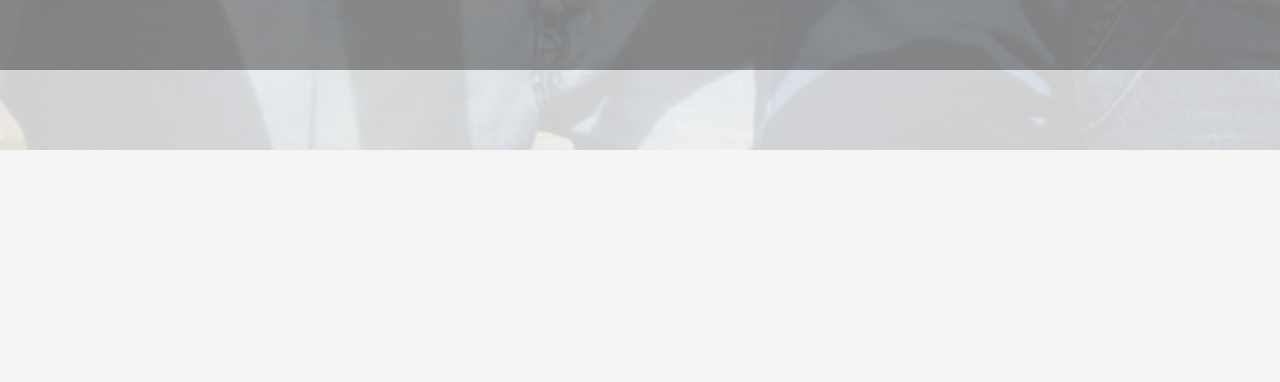
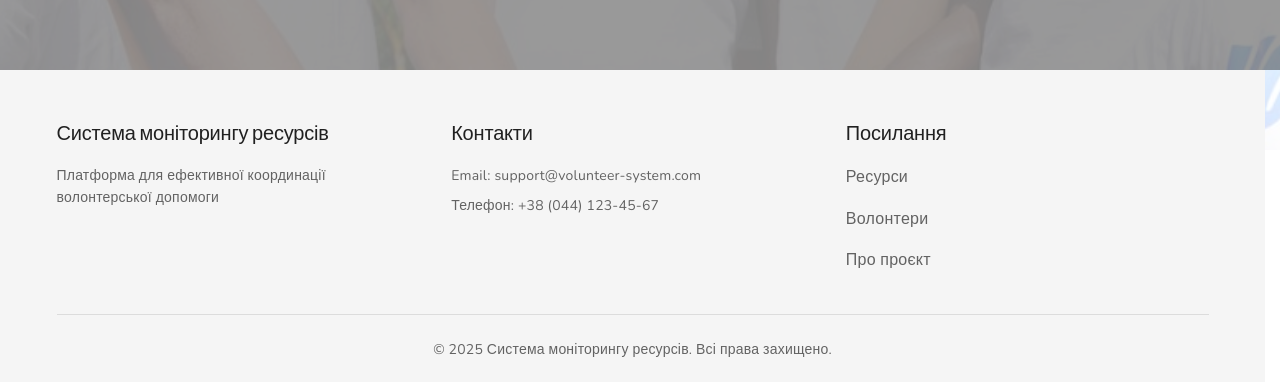
Before and after one commit to EugeneSemivolos/resource-monitoring-system-for-volunteers, a React (Create React App) app in the folder frontend/: page /history in a window 1280 px wide. Shown: the part 730-1112 px from the top of the page. Before the commit the page ends 800 px from the top, so only its background shows below. Built offline with nearby package versions, Linux system fonts and the light colour scheme; no server answers.

Commit message:
Update App component to include Footer and adjust App.css for minimum content height. This change ensures the content area occupies the full viewport height, enhancing layout consistency.

```diff
--- a/frontend/src/App.css
+++ b/frontend/src/App.css
@@ -44,7 +44,7 @@ h1, h2, h3, h4, h5, h6,
   z-index: 2;
   padding-top: 64px; /* Місце для фіксованої навігаційної панелі */
   padding-bottom: 20px;
-  min-height: calc(100vh - 84px);
+  min-height: 100vh; /* Мінімальна висота контенту - висота екрану */
   overflow: visible;
 }
 
--- a/frontend/src/App.js
+++ b/frontend/src/App.js
@@ -10,6 +10,7 @@ import { UserProvider } from './contexts/UserContext';
 import HistoryPage from './components/resources-page/HistoryPage';
 import MissionPage from './components/mission-page/MissionPage';
 import ProfilePage from './components/profile/ProfilePage';
+import Footer from './components/common/Footer';
 import './App.css';
 
 // Компонент для скролу на початок при зміні маршруту
@@ -74,6 +75,7 @@ function App() {
               <Route path="/history" element={<HistoryPage navValue={navValue} setNavValue={setNavValue} loginModalOpen={loginModalOpen} setLoginModalOpen={setLoginModalOpen} />} />
             </Routes>
           </div>
+          <Footer />
         </div>
       </BrowserRouter>
     </UserProvider>
--- /dev/null
+++ b/frontend/src/components/common/Footer.css
@@ -0,0 +1,51 @@
+.footer {
+  background-color: #f5f5f5;
+  padding: 3rem 0 1.5rem;
+  margin-top: auto;
+}
+
+.footer-content {
+  display: flex;
+  justify-content: space-between;
+  gap: 2rem;
+  margin-bottom: 2rem;
+}
+
+.footer-section {
+  flex: 1;
+  display: flex;
+  flex-direction: column;
+  gap: 0.5rem;
+}
+
+.footer-section a {
+  color: rgba(0, 0, 0, 0.6);
+  text-decoration: none;
+  margin-bottom: 0.5rem;
+  transition: color 0.2s;
+}
+
+.footer-section a:hover {
+  color: #1976d2;
+}
+
+.footer-bottom {
+  padding-top: 1.5rem;
+  border-top: 1px solid rgba(0, 0, 0, 0.1);
+}
+
+/* Адаптивний дизайн */
+@media (max-width: 900px) {
+  .footer-content {
+    flex-direction: column;
+    text-align: center;
+  }
+
+  .footer-section {
+    margin-bottom: 2rem;
+  }
+
+  .footer-section:last-child {
+    margin-bottom: 0;
+  }
+}
--- /dev/null
+++ b/frontend/src/components/common/Footer.js
@@ -0,0 +1,59 @@
+import React from 'react';
+import { Box, Container, Typography, Link } from '@mui/material';
+import './Footer.css';
+
+const Footer = () => {
+  const currentYear = new Date().getFullYear();
+
+  return (
+    <Box component="footer" className="footer">
+      <Container maxWidth="lg">
+        <Box className="footer-content">
+          <Box className="footer-section">
+            <Typography variant="h6" gutterBottom>
+              Система моніторингу ресурсів
+            </Typography>
+            <Typography variant="body2" color="textSecondary">
+              Платформа для ефективної координації волонтерської допомоги
+            </Typography>
+          </Box>
+
+          <Box className="footer-section">
+            <Typography variant="h6" gutterBottom>
+              Контакти
+            </Typography>
+            <Typography variant="body2" color="textSecondary">
+              Email: support@volunteer-system.com
+            </Typography>
+            <Typography variant="body2" color="textSecondary">
+              Телефон: +38 (044) 123-45-67
+            </Typography>
+          </Box>
+
+          <Box className="footer-section">
+            <Typography variant="h6" gutterBottom>
+              Посилання
+            </Typography>
+            <Link href="/resources" color="inherit">
+              Ресурси
+            </Link>
+            <Link href="/volunteers" color="inherit">
+              Волонтери
+            </Link>
+            <Link href="/mission" color="inherit">
+              Про проєкт
+            </Link>
+          </Box>
+        </Box>
+
+        <Box className="footer-bottom">
+          <Typography variant="body2" color="textSecondary" align="center">
+            © {currentYear} Система моніторингу ресурсів. Всі права захищено.
+          </Typography>
+        </Box>
+      </Container>
+    </Box>
+  );
+};
+
+export default Footer;
```
